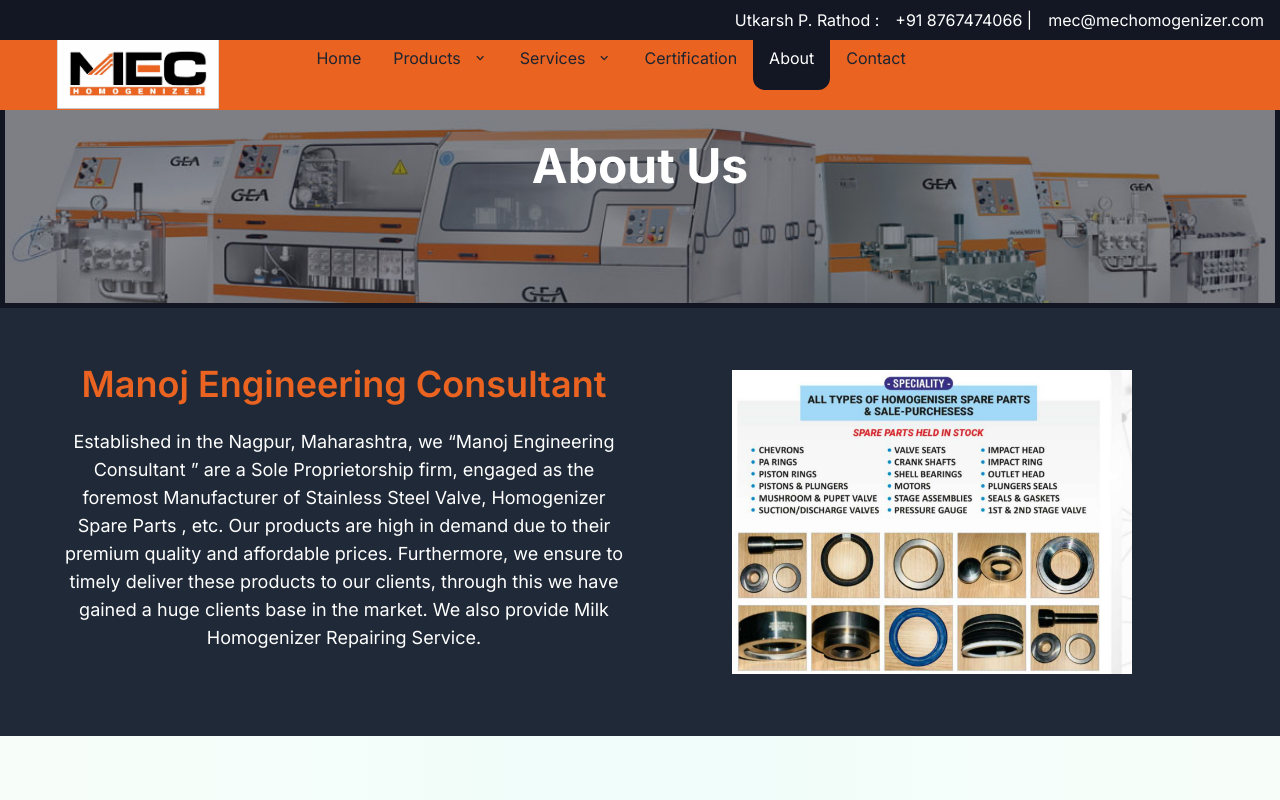
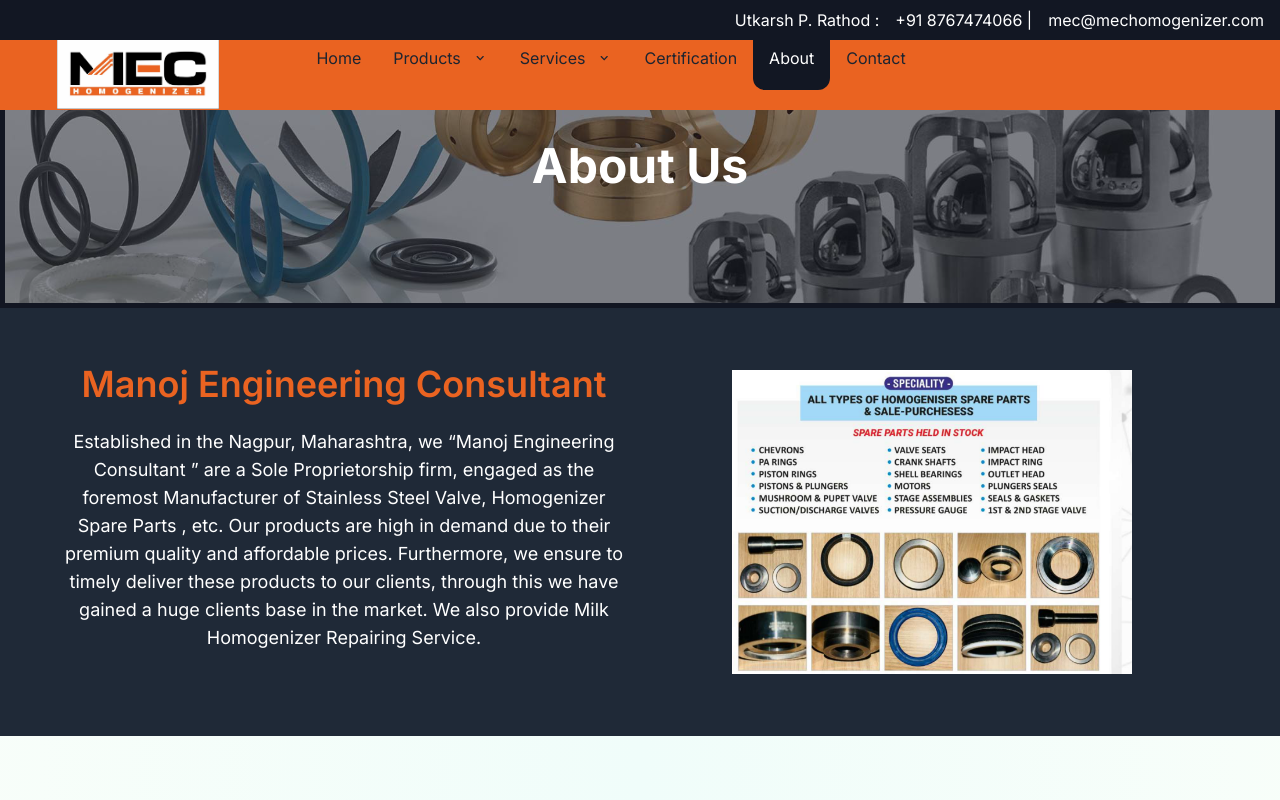
Before and after one commit to spcool555/manoj, a Next.js app: page /about in a window 1280 px wide. Shown: the top 800 px of the page. Built offline with nearby package versions, Linux system fonts and the light colour scheme.

Commit message:
jdcnjsdf

```diff
--- a/src/app/about/page.tsx
+++ b/src/app/about/page.tsx
@@ -8,11 +8,11 @@
   openGraph: {
     title: "About Us | Manoj Engineering Consultant",
     description: "Manoj Engineering Consultant is a trusted manufacturer of stainless steel valves, homogenizer spare parts, and more.",
-    url: "https://www.navneetlawstudio.com/about",
+    url: "https://mechomogenizer.com/about",
     type: "website",
     images: [
       {
-        url: "/images/manoj-slider/3.jpg",
+        url: "/images/manoj-slider/Lube-Pumps-Manufacturer.jpg",
         alt: "Manoj Engineering Consultant - About Us",
         width: 800,
         height: 600,
@@ -37,7 +37,7 @@
 
       <div className="relative  bg-black text-white overflow-hidden">
         <div className="absolute inset-0">
-          <img src="/images/manoj-slider/3.jpg" alt="Background Image" className="object-cover object-center w-full h-full" />
+          <img src="/images/manoj-slider/Lube-Pumps-Manufacturer.jpg" alt="Background Image" className="object-cover object-center w-full h-full" />
           <div className="absolute inset-0 bg-black opacity-50"></div>
         </div>
 
--- a/src/app/contact/page.tsx
+++ b/src/app/contact/page.tsx
@@ -54,7 +54,7 @@
     <>
       <div className="relative  bg-black text-white overflow-hidden">
   <div className="absolute inset-0">
-    <img src="images/manoj-slider/3.jpg" alt="Background Image" className="object-cover object-center w-full h-full" />
+    <img src="images/manoj-slider/Lube-Pumps-Manufacturer.jpg" alt="Background Image" className="object-cover object-center w-full h-full" />
     <div className="absolute inset-0 bg-black opacity-50"></div>
   </div>
 
--- a/src/components/Api/apiurl.tsx
+++ b/src/components/Api/apiurl.tsx
@@ -1,4 +1,4 @@
-export const ApiUrl = "https://mechomogenizer.shop"
+// export const ApiUrl = "https://mechomogenizer.shop"
 export const SitemapUrl = "https://mechomogenizer.com"
+export const ApiUrl = "http://localhost:8001"
 // export const ApiUrl = "http://localhost:8001"
-// export const ApiUrl = "http://localhost:8001"
--- a/src/components/Certification/index.tsx
+++ b/src/components/Certification/index.tsx
@@ -17,7 +17,7 @@
     <>
       <div className="relative bg-black text-white overflow-hidden">
   <div className="absolute inset-0">
-    <img src="/images/manoj-slider/3.jpg" alt="Background Image" className="object-cover object-center w-full h-full" />
+    <img src="/images/manoj-slider/Lube-Pumps-Manufacturer.jpg" alt="Background Image" className="object-cover object-center w-full h-full" />
     <div className="absolute inset-0 bg-black opacity-50"></div>
   </div>
 
--- a/src/components/Header/menuData.tsx
+++ b/src/components/Header/menuData.tsx
@@ -29,7 +29,10 @@
   { title: "Homogeniser valve", path: "/products?category=Homogeniser valve" },
   { title: "Ice Cream Homogenizer", path: "/products?category=Ice Cream Homogenizer" },
   { title: "Piston seal or plunger seal", path: "/products?category=Piston seal or plunger seal" },
-  { title: "Swimming Pool Motor With Strainer", path: "/products?category=Swimming Pool Motor With Strainer" }
+  { title: "Crank shaft", path: "/products?category=Crank shaft" },
+  { title: "Phe cooling", path: "/products?category=Phe cooling" },
+  { title: "Oil pump", path: "/products?category=Oil pump" },
+  { title: "Gear pump", path: "/products?category=Gear pump" }
 
         ],
       },
@@ -38,12 +41,13 @@
 
         links: [
           { title: "Homogeniser part", path: "/products?category=Homogeniser part" },
-          { title: "Mild Steel Spring", path: "/products?category=Mild Steel Spring" },
+          { title: "Oil seal", path: "/products?category=Oil seal" },
           { title: "Homogenizer Plunger", path: "/products?category=Homogenizer Plunger" },
           { title: "Gaskets", path: "/products?category=Gaskets" },
           { title: "Seals", path: "/products?category=Seals" },
           { title: "Industrial Valve", path: "/products?category=Industrial Valve" },
-          { title: "Hplc System And Accessories", path: "/products?category=Hplc System And Accessories" }
+          { title: "Connecting rod", path: "/products?category=Connecting rod" },
+          { title: "Flow sensor", path: "/products?category=Flow sensor" }
 
 
         ],
@@ -54,14 +58,15 @@
       {
 
         links: [
-          { title: "Copier Paper", path: "/products?category=Copier Paper" },
+          { title: "Filter", path: "/products?category=Filter" },
           { title: "Polycarbonate Seal", path: "/products?category=Polycarbonate Seal" },
           { title: "Oil Seal", path: "/products?category=Oil Seal" },
           { title: "Industrial Chemicals", path: "/products?category=Industrial Chemicals" },
           { title: "Fiber Sensor", path: "/products?category=Fiber Sensor" },
-          { title: "Metal Piston", path: "/products?category=Metal Piston" },
+          { title: "Gearbox", path: "/products?category=Gearbox" },
           { title: "Rubber Oil Seal", path: "/products?category=Rubber Oil Seal" },
-          { title: "New Items", path: "/products?category=New Items" }
+          { title: "1st &2 nd stage valve", path: "/products?category=1st &2 nd stage valve" },
+          { title: "Safety valve", path: "/products?category=Safety valve" }
                 ],
       },
 
```
